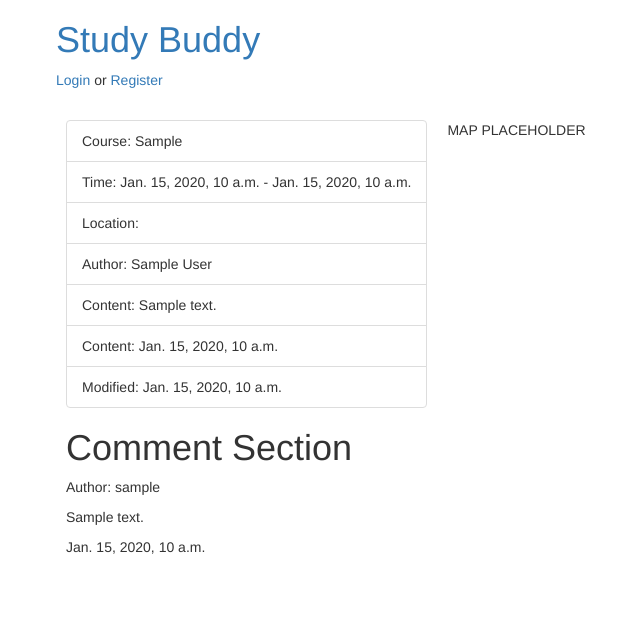
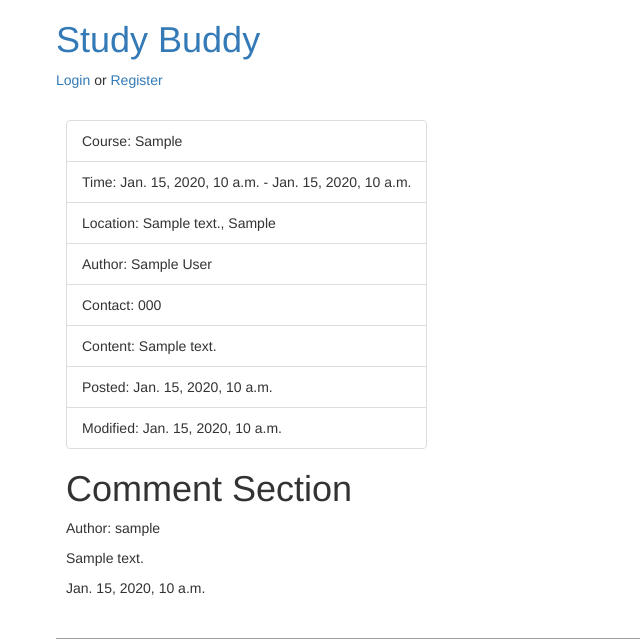
Before and after one commit to yoonyok/StudyBuddy, a Django app: a page that uses nwHacks/src/templates/base.html in a window 1280 px wide. Shown: the top 639 px of the page, without its empty margins (94-734 px from the left). Before the commit the page ends 554 px from the top, so only its background shows below. Run offline with Django 3.2, Linux system fonts and the light colour scheme; tables that the repository leaves empty hold one stand-in row (values such as "Sample post"); some libraries are stand-ins or nearby versions; grey boxes are pictures that could not be loaded.

Commit message:
Add map to details view that shows user location and posting location

```diff
--- a/nwHacks/src/posts/views.py
+++ b/nwHacks/src/posts/views.py
@@ -8,6 +8,7 @@
 import json
 from django.contrib.auth.forms import UserCreationForm
 from django.contrib.auth import authenticate, login
+
 
 def posts_home(request):
     posts = Post.objects.all()
@@ -43,7 +44,10 @@
     context_dict = {"posts": posts, "post_lats": post_lats, "post_longs": post_longs, "query": query, "post_info": post_info}
     return render(request, "base.html", context_dict)
 
+
 def post_create(request):
+    if not request.user.is_authenticated():
+        return redirect('/posts/login')
     form = PostForm(request.POST or None)
     if "cancel" in request.POST:
         return redirect('..')
@@ -64,7 +68,12 @@
     post = get_object_or_404(Post, slug=slug)
     comments = Comment.objects.filter(post=post)
 
-    context_dict = {"post": post, 'comments': comments}
+    context_dict = {
+        "post": post,
+        'comments': comments,
+        "post_info":
+            "Title: " + post.title + "Location: " + post.address
+    }
 
 
     return render(request, "post_detail.html", context_dict)
--- a/nwHacks/src/templates/base.html
+++ b/nwHacks/src/templates/base.html
@@ -12,8 +12,11 @@
             margin: 0 auto;
             padding: 0px 75px 0px 75px;
         }
-        #homebutton, #searchbar {
+        #homebar, #searchbar {
             padding-bottom: 20px;
+        }
+        #homebar {
+            background-color: transparent;
         }
         #map {
             height: 100%;
@@ -23,13 +26,14 @@
 </head>
 
 <body>
-<div id="homebutton">
+
+<div id="homebar">
     <h1><a href="/posts">Study Buddy</a></h1>
     {% if user.is_authenticated %}
         <h3>Welcome, {{ user.username }}</h3>
-            <a href="logout/">Logout</a>
+        <a href="/posts/logout/">Logout</a>
     {% else %}
-        <a href="login/">Login</a> or <a href="register/">Register</a>
+        <a href="/posts/login/">Login</a> or <a href="/posts/register/">Register</a>
     {% endif %}
 </div>
 {% block content %}
@@ -89,7 +93,6 @@
                 center: {lat: 49.2827, lng: 123.1207},
                 zoom: 15
             });
-        var infoWindow = new google.maps.InfoWindow({map: map});
             // Try HTML5 geolocation.
             if (navigator.geolocation) {
                 navigator.geolocation.getCurrentPosition(function(position) {
--- a/nwHacks/src/templates/post_detail.html
+++ b/nwHacks/src/templates/post_detail.html
@@ -7,15 +7,20 @@
             margin: 10px;
             float: left;
         }
+
     </style>
+    <body>
     <div class="elt">
         <ul class="list-group">
             <li class="list-group-item">Course: {{ post.course }}</li>
             <li class="list-group-item">Time: {{ post.start_time }} - {{ post.end_time }}</li>
-            <li class="list-group-item">Location:  {{ post.preferred_location }}</li>
+            <li class="list-group-item">Location:  {{ post.address }}, {{ post.city }}</li>
+            {#            <li class="list-group-item">Lat:  {{ post.lat }}</li>#}
+            {#            <li class="list-group-item">Lon:  {{ post.lon }}</li>#}
             <li class="list-group-item">Author: {{ post.author }}</li>
+            <li class="list-group-item">Contact: {{ post.phone_number }}</li>
             <li class="list-group-item">Content: {{ post.content }}</li>
-            <li class="list-group-item">Content: {{ post.timestamp }}</li>
+            <li class="list-group-item">Posted: {{ post.timestamp }}</li>
             <li class="list-group-item">Modified: {{ post.updated }}</li>
         </ul>
         {% if user.is_authenticated %}
@@ -35,8 +40,92 @@
 
     </div>
     <div class="elt">
-        MAP PLACEHOLDER
-    </div>
+        <div>
+            <script>
+                // Note: This example requires that you consent to location sharing when
+                // prompted by your browser. If you see the error "The Geolocation service
+                // failed.", it means you probably did not give permission for the browser to
+                // locate you.
+
+                function initMap() {
+                    var map = new google.maps.Map(document.getElementById('map'), {
+                        center: {lat: 49.2827, lng: 123.1207},
+                        zoom: 15
+                    });
+                    // Try HTML5 geolocation.
+                    if (navigator.geolocation) {
+                        navigator.geolocation.getCurrentPosition(function(position) {
+                            var pos = {
+                                lat: position.coords.latitude,
+                                lng: position.coords.longitude
+                            };
 
 
+                            var marker = new google.maps.Marker({
+                                position: pos,
+                                map: map,
+                                title: "I'm here"
+                            });
+
+                            var infowindow = new google.maps.InfoWindow({
+                                content: "You are here"});
+
+                            marker.addListener('click',function() {
+                                infowindow.open(map,marker);
+                            });
+
+                            //infoWindow.setPosition(pos);
+                            //infoWindow.setContent('Location found.');
+                            infowindow.open(map,marker);
+                            map.setCenter(pos);
+                        }, function() {
+                            handleLocationError(true, infowindow, map.getCenter());
+                        });
+                    } else {
+                        // Browser doesn't support Geolocation
+                        handleLocationError(false, infoWindow, map.getCenter());
+                    }
+
+                    plotAllGeoLocations(map)
+
+
+                }
+
+                function plotAllGeoLocations(map) {
+                    var infos = "String";
+
+                    var markerLatLng = new google.maps.LatLng({{ post.lat }}, {{ post.lon }});
+                    createMarker(markerLatLng, infos, map);
+
+                }
+
+                function createMarker(latlon, infocontent, map){
+                    var marker = new google.maps.Marker({
+                        position: latlon,
+                        map: map
+                    });
+                    var infoWindow = new google.maps.InfoWindow({
+                        content: "Posted location"
+                    });
+                    infoWindow.open(map,marker);
+                    marker.addListener('click',function() {
+                        infoWindow.open(map,marker);
+                    });
+
+                }
+
+                function handleLocationError(browserHasGeolocation, infoWindow, pos) {
+                    infoWindow.setPosition(pos);
+                    infoWindow.setContent(browserHasGeolocation ?
+                            'Error: The Geolocation service failed.' :
+                            'Error: Your browser doesn\'t support geolocation.');
+                }
+
+            </script>
+            <script async defer
+                    src="https://maps.googleapis.com/maps/api/js?key=AIzaSyC8kwddcJfGsVOwcIdtVOMwsM_m6X-Ys04&signed_in=true&callback=initMap">
+            </script>
+        </div>
+    </div>
+    </body>
 {% endblock content %}
```
Also changed, not shown: nwHacks/src/templates/post_create.html (indentation only). Lines whose indentation alone changed are shown as unchanged.
